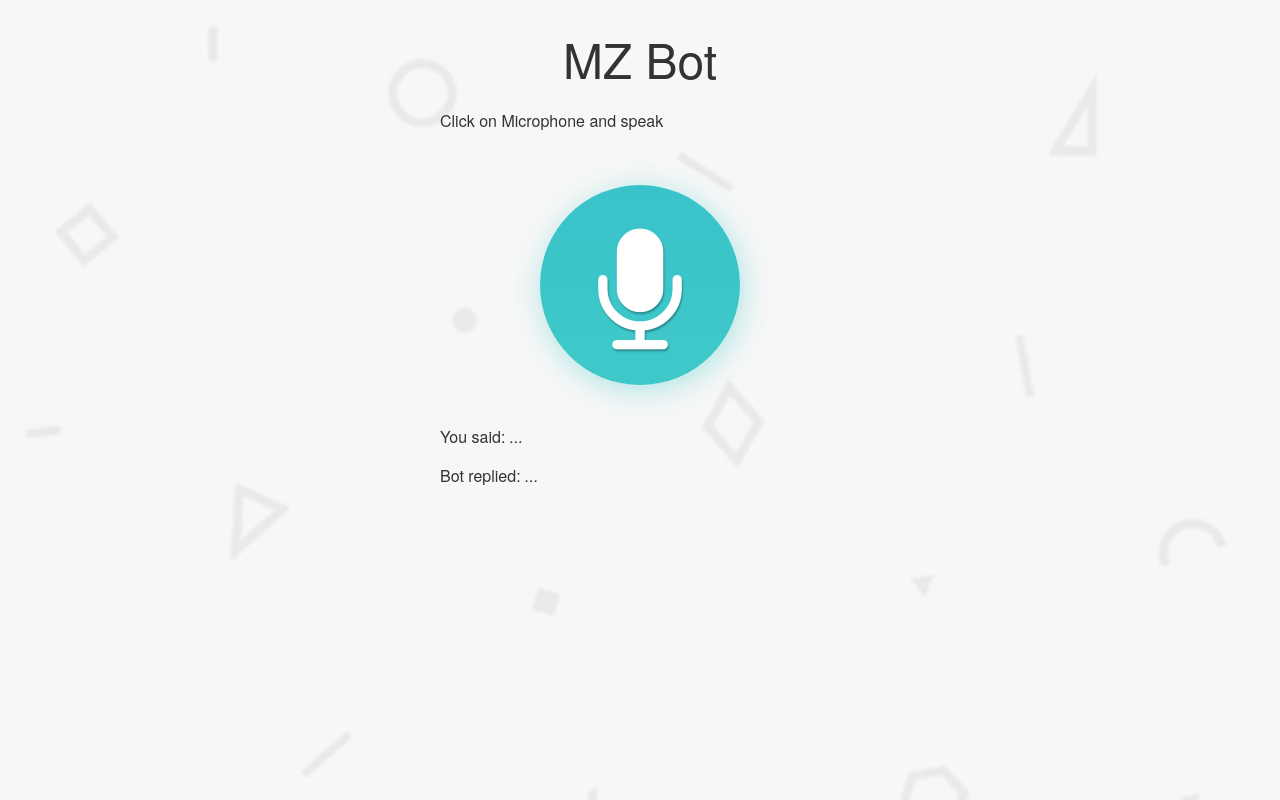
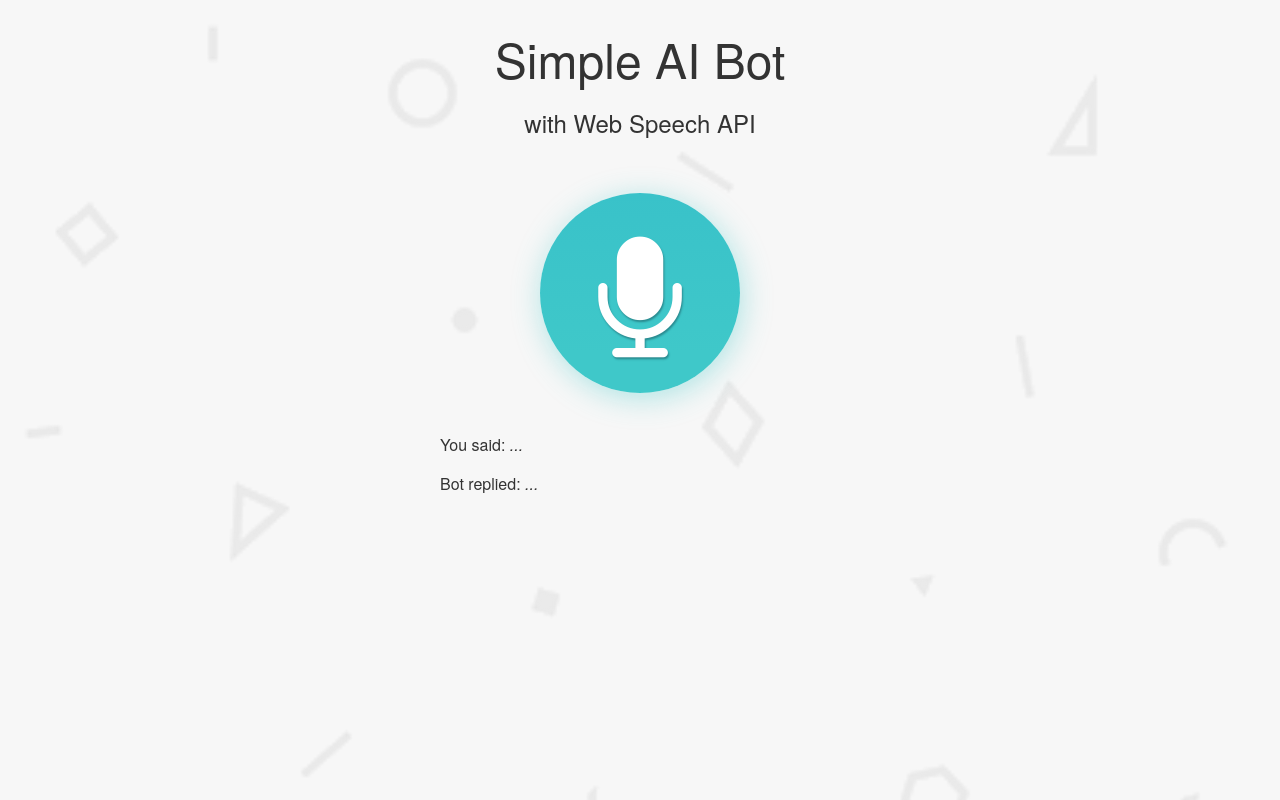
Before and after one commit to amjadansari/chatbot, a website: page views/index.html in a window 1280 px wide. Drawn offline with nearby package versions, Linux system fonts and the light colour scheme; files that its build step writes are made by us from their sources; no server answers; files whose address does not match are found by name.

Commit message:
changed package

```diff
--- a/public/css/style.css
+++ b/public/css/style.css
@@ -89,7 +89,3 @@ button:focus {
 .fa-github::before {
     content: "\f09b";
 }
-
-.typed, .input-you {
-  display: inline-block;
-}
--- a/public/js/script.js
+++ b/public/js/script.js
@@ -27,7 +27,6 @@ recognition.addEventListener('result', (e) => {
   let text = e.results[last][0].transcript;
 
   outputYou.textContent = text;
-  console.log(text);
   console.log('Confidence: ' + e.results[0][0].confidence);
 
   socket.emit('chat message', text);
--- a/views/index.html
+++ b/views/index.html
@@ -5,7 +5,7 @@
     <meta http-equiv="X-UA-Compatible" content="IE=edge,chrome=1">
     <meta name="viewport" content="width=device-width">
     <meta name="description" content="Simple AI Chat Bot Demo with Web Speech API">
-    <meta name="author" content="Amjad Ansari">
+    <meta name="author" content="Tomomi Imura  @girlie_mac">
 
     <title>Simple AI Demo with Web Speech API</title>
 
@@ -15,8 +15,8 @@
 
   <body>
     <section>
-      <h1>MZ Bot</h1>
-      <p>Click on Microphone and speak</p>
+      <h1>Simple AI Bot</h1>
+      <h2>with Web Speech API</h2>
 
       <button><i class="fa fa-microphone"></i></button>
 
```
Also changed, not shown: README.md.
